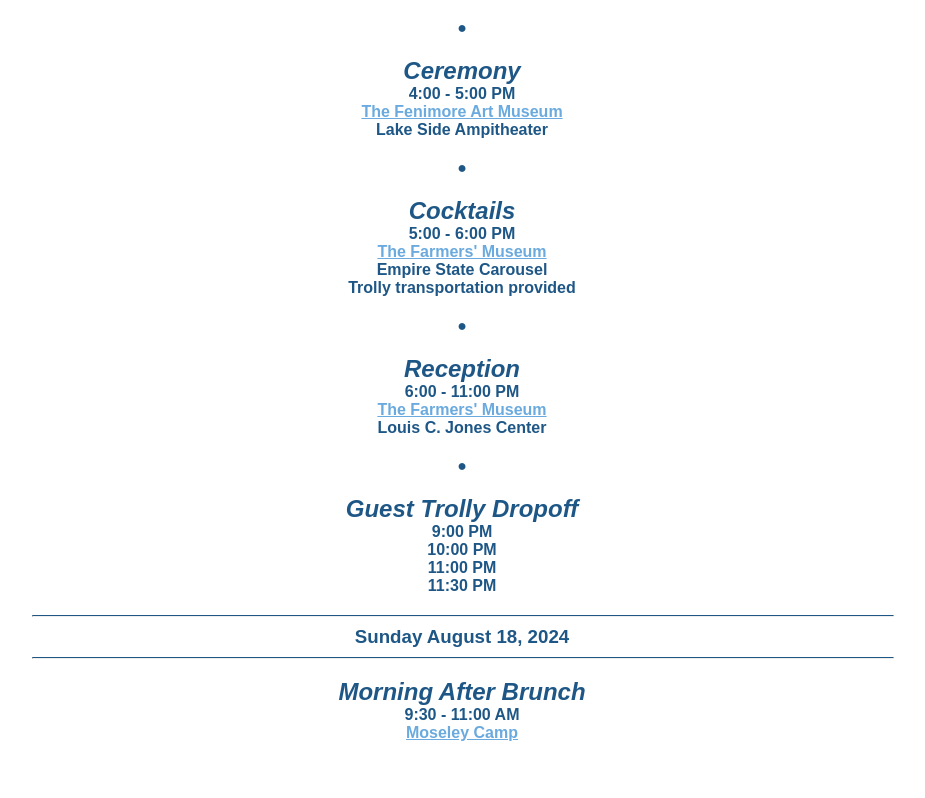
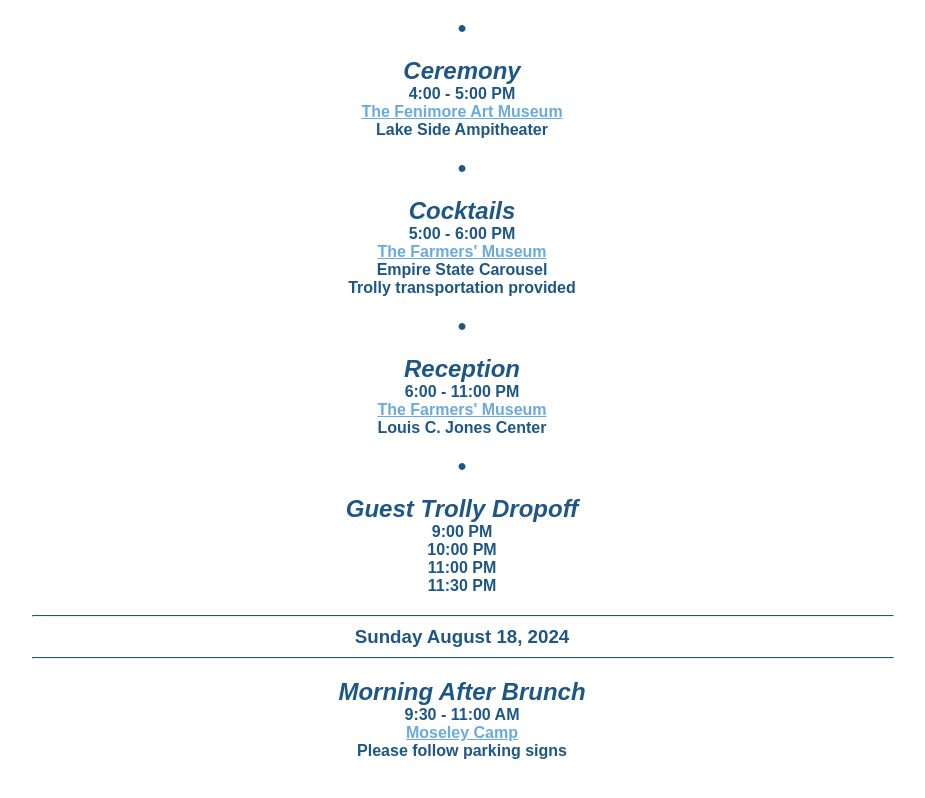
Before and after one commit to danomoseley/jennydan, a SvelteKit app: page /schedule in a window 1280 px wide. Shown: the part 532-1330 px from the top of the page, without its empty margins (178-1103 px from the left). Built offline with nearby package versions, Linux system fonts and the light colour scheme.

Commit message:
Add brunch parking

```diff
--- a/src/routes/schedule/+page.svelte
+++ b/src/routes/schedule/+page.svelte
@@ -87,6 +87,7 @@
             <li class="fancy">Morning After Brunch</li>
             <li>9:30 - 11:00 AM</li>
             <li><a target="_blank" href="https://maps.app.goo.gl/BvwpLkqseDUs1VEP9">Moseley Camp</a></li>
+            <li>Please follow parking signs</li>
           </ul>
         </li>
       </ul>
```
